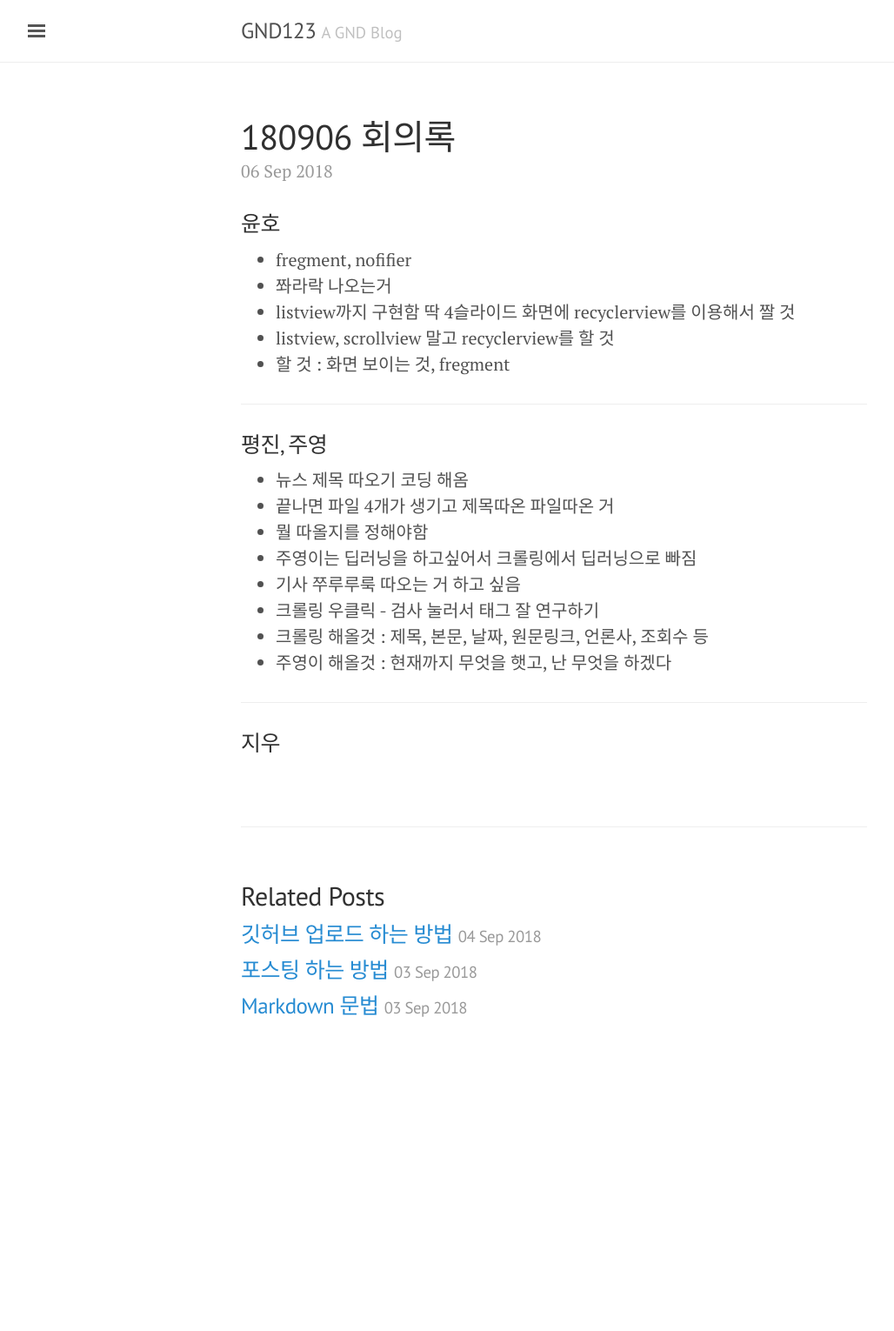
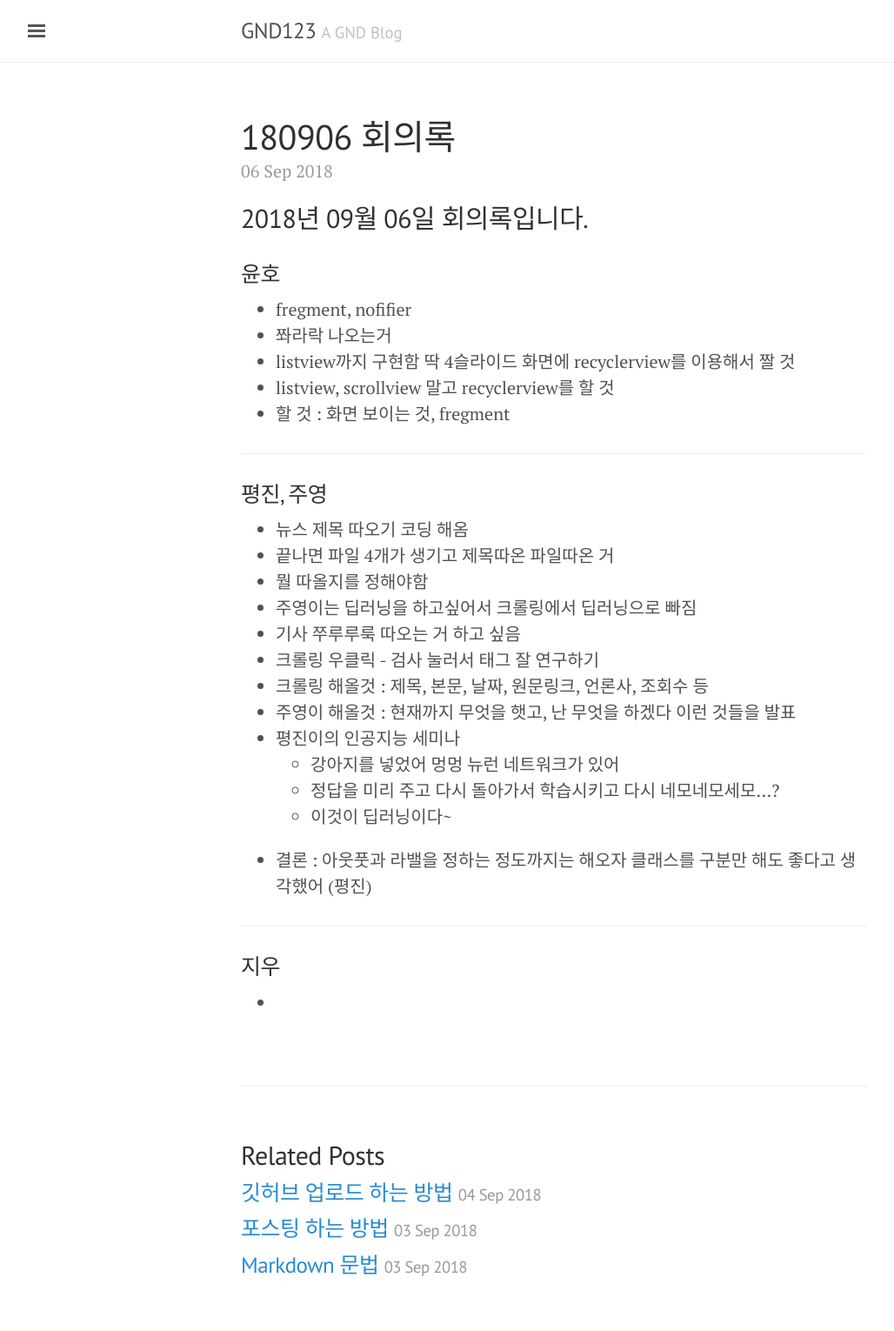
Before and after one commit to GND123/GND123.github.io, a Jekyll site: the page built from _posts/2018-09-06-document.md, in a window 1280 px wide. Shown: the whole page at 87% size, without its empty margins (3-1031 px from the left). Built offline with Jekyll 4.4.1, drawn with Linux system fonts in a browser that asks for light colours; before the commit the page ends 1232 px from its top, so only the background shows below that.

Commit message:
Update 2018-09-06-document.md

```diff
--- a/_posts/2018-09-06-document.md
+++ b/_posts/2018-09-06-document.md
@@ -3,6 +3,8 @@ layout: post
 title: 180906 회의록
 editor: jiwoo
 ---
+
+## 2018년 09월 06일 회의록입니다.
 
 ### 윤호
 
@@ -23,8 +25,15 @@ editor: jiwoo
 * 기사 쭈루루룩 따오는 거 하고 싶음
 * 크롤링 우클릭 - 검사 눌러서 태그 잘 연구하기
 * 크롤링 해올것 : 제목, 본문, 날짜, 원문링크, 언론사, 조회수 등
-* 주영이 해올것 : 현재까지 무엇을 햇고, 난 무엇을 하겠다
+* 주영이 해올것 : 현재까지 무엇을 햇고, 난 무엇을 하겠다 이런 것들을 발표
+* 평진이의 인공지능 세미나
+  * 강아지를 넣었어 멍멍 뉴런 네트워크가 있어
+  * 정답을 미리 주고 다시 돌아가서 학습시키고 다시 네모네모세모...?
+  * 이것이 딥러닝이다~
+* 결론 : 아웃풋과 라밸을 정하는 정도까지는 해오자 클래스를 구분만 해도 좋다고 생각했어 (평진)
 
 ***
 
 ### 지우
+
+*
```
